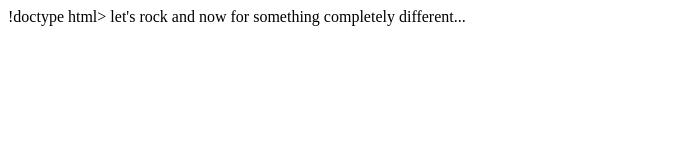
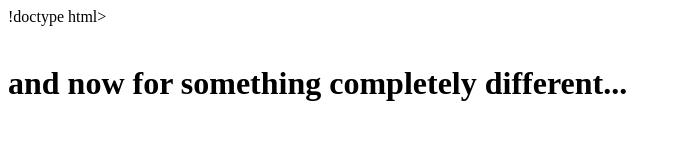
Before and after one commit to AlexandraIllner/gitkurs, a plain HTML site: page index.html in a window 1280 px wide. Shown: the whole page, without its empty margins (0-680 px from the left). Drawn offline with Linux system fonts and the light colour scheme.

Commit message:
index.html geändert

```diff
--- a/index.html
+++ b/index.html
@@ -1,5 +1,9 @@
 !doctype html>
 <html lang="en">
-	let's rock
-	and now for something completely different...
+	<br></br>
+
+
+
+
+	<h1>and now for something completely different...</h1>
 </html>
```
